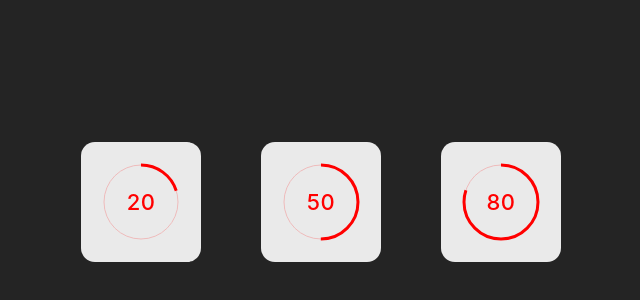
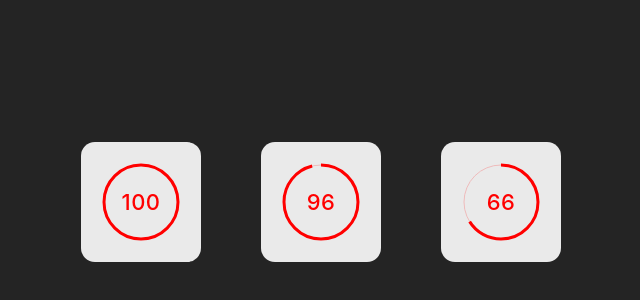
Before and after one commit to a-caron/vue-circular-progress-bar, a Vue app: page / in a window 1280 px wide. Shown: the part 206-506 px from the top of the page, without its empty margins (319-959 px from the left). Built offline with nearby package versions, Linux system fonts and the light colour scheme.

Commit message:
Generate random values every 3 secondes

```diff
--- a/src/App.vue
+++ b/src/App.vue
@@ -1,12 +1,38 @@
 <script setup lang="ts">
+
+  import { ref, onMounted, onUnmounted } from 'vue'
   import CircularProgressBar from "./components/CircularProgressBar.vue"
-  // to do : add randomizer for 3 values
+
+  const {
+    values
+  } = useInfiniteRandomValues()
+
+  function useInfiniteRandomValues() {
+
+    let interval
+    const values = ref([0, 0, 0])
+
+    onMounted(() => {
+
+      const random100 = () => Math.round(Math.random() * 100)
+      const setValues = () => values.value = values.value.map(() => random100())
+
+      setValues()
+      interval = setInterval(() => setValues(), 3000)
+    })
+
+    onUnmounted(() => clearInterval(interval))
+
+    return {
+      values
+    }
+  }
 </script>
 
 <template>
-  <CircularProgressBar :progress="20" />
-  <CircularProgressBar :progress="50" />
-  <CircularProgressBar :progress="80" />
+  <CircularProgressBar :progress="values[0]" />
+  <CircularProgressBar :progress="values[1]" />
+  <CircularProgressBar :progress="values[2]" />
 </template>
 
 <style>
```
